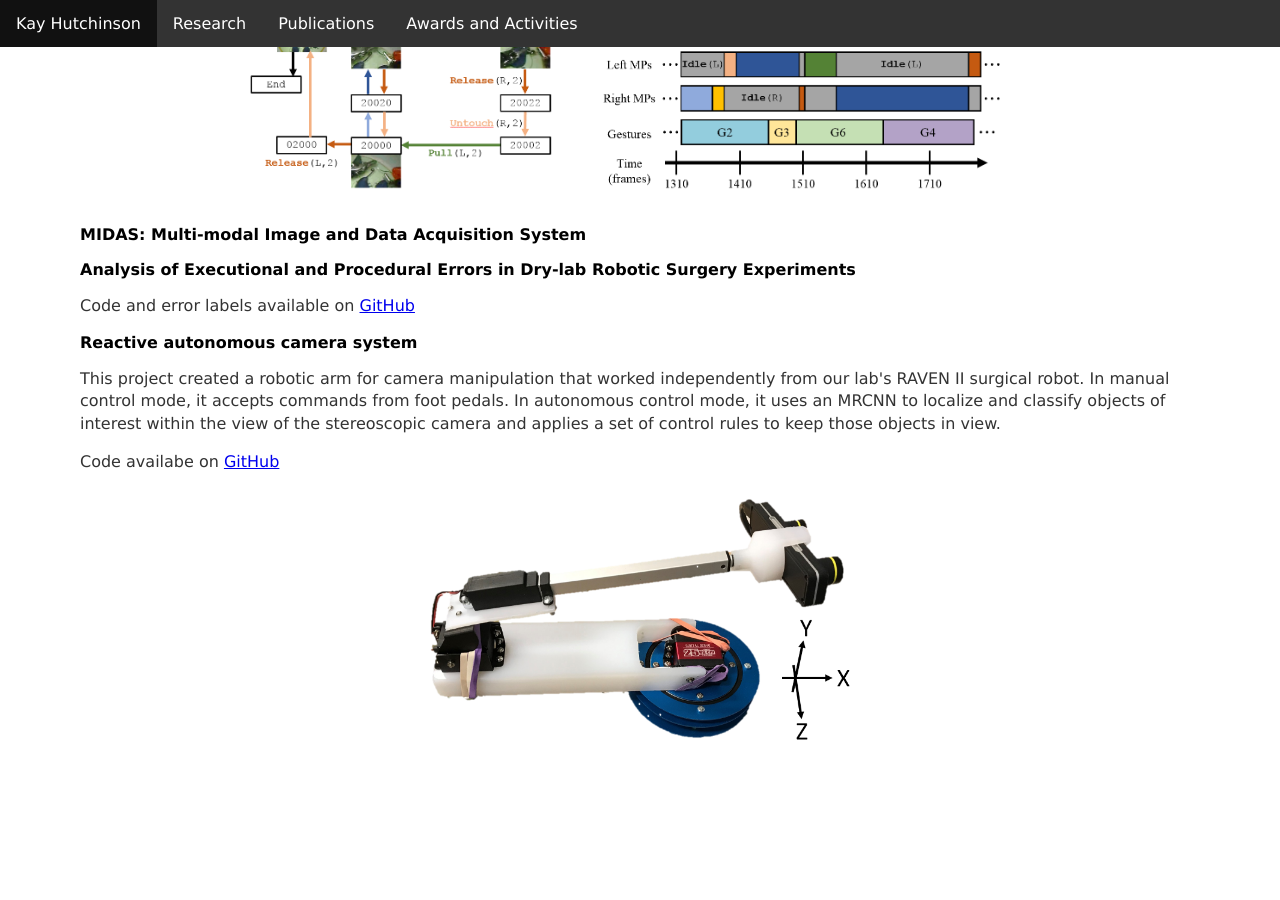
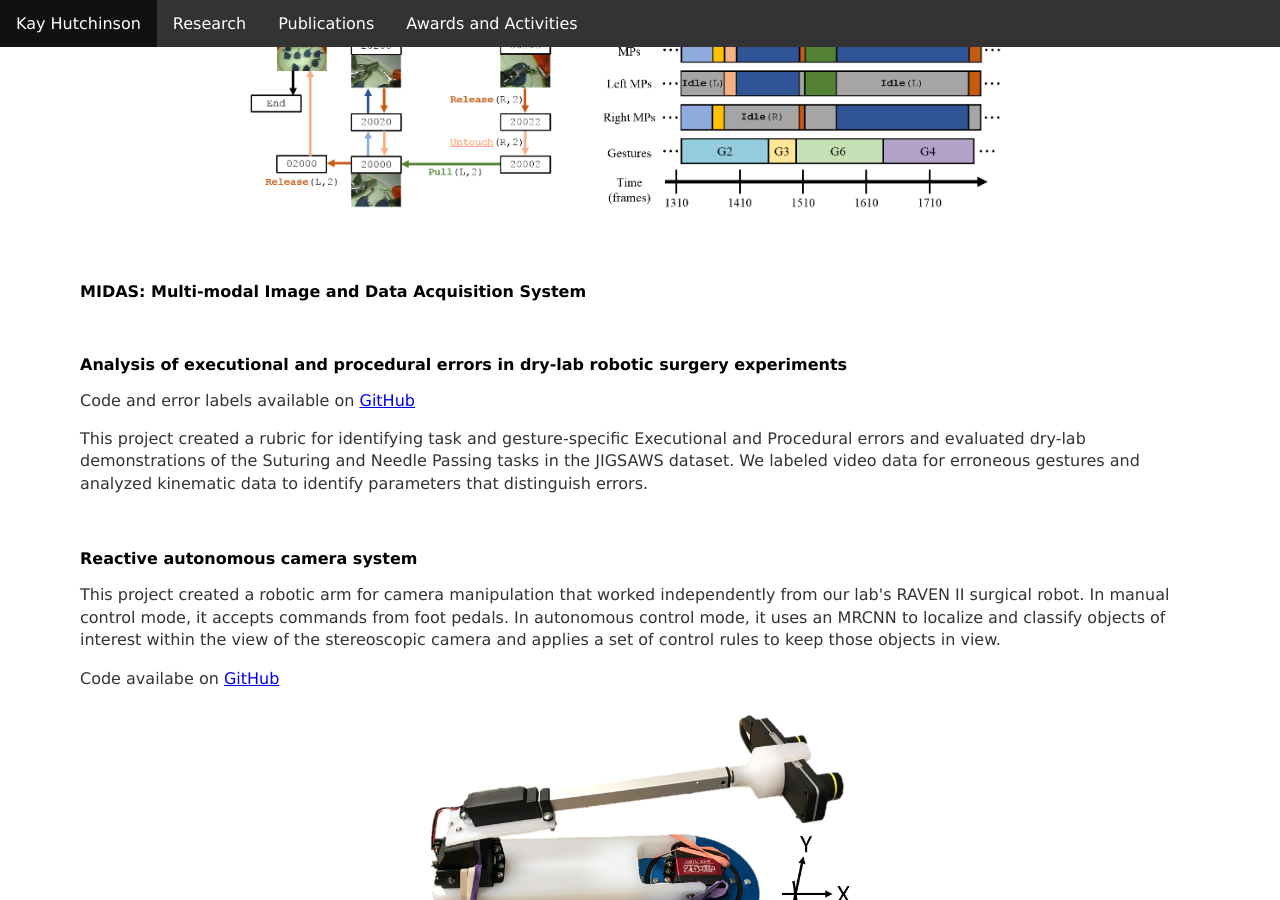
Before and after one commit to kch4fk/kch4fk.github.io, a Jekyll site: the page built from research/index.html, in a window 1280 px wide and 900 px high, scrolled down 814 px. Built offline with Jekyll 4.4.1, drawn with Linux system fonts in a browser that asks for light colours; before the commit the page ends 1682 px from its top, so only the background shows below that.

Commit message:
Update index.html

```diff
--- a/research/index.html
+++ b/research/index.html
@@ -19,6 +19,8 @@ title: "Research"
 
 	<h3>Projects</h3>
 
+	<br>
+
 	<tr>
 		<td><b> COMPASS: a formal framework and aggregate dataset for generalized surgical procedure modeling </b></td>
 	</tr>
@@ -34,20 +36,28 @@ title: "Research"
 	<td></td>
 	</tr>
 
+
+	<br><br>
+
+
 	<tr>
 		<td><b> MIDAS: Multi-modal Image and Data Acquisition System </b></td>
 	</tr>
 
 	<p></p>
 
+	<br><br>
 
 	<tr>
-		<td><b>Analysis of Executional and Procedural Errors in Dry-lab Robotic Surgery Experiments</b></td>
+		<td><b>Analysis of executional and procedural errors in dry-lab robotic surgery experiments</b></td>
 	</tr>
 
-	<p></p>
 	<p>Code and error labels available on <a href="https://github.com/UVA-DSA/ExecProc_Error_Analysis">GitHub</a></p>
+	<p>This project created a rubric for identifying task and gesture-specific Executional and Procedural errors and
+	evaluated dry-lab demonstrations of the Suturing and Needle Passing tasks in the JIGSAWS dataset. We labeled video
+	data for erroneous gestures and analyzed kinematic data to identify parameters that distinguish errors.</p>
 
+	<br><br>
 
 	<tr>
 		<td><b>Reactive autonomous camera system </b></td>
```
